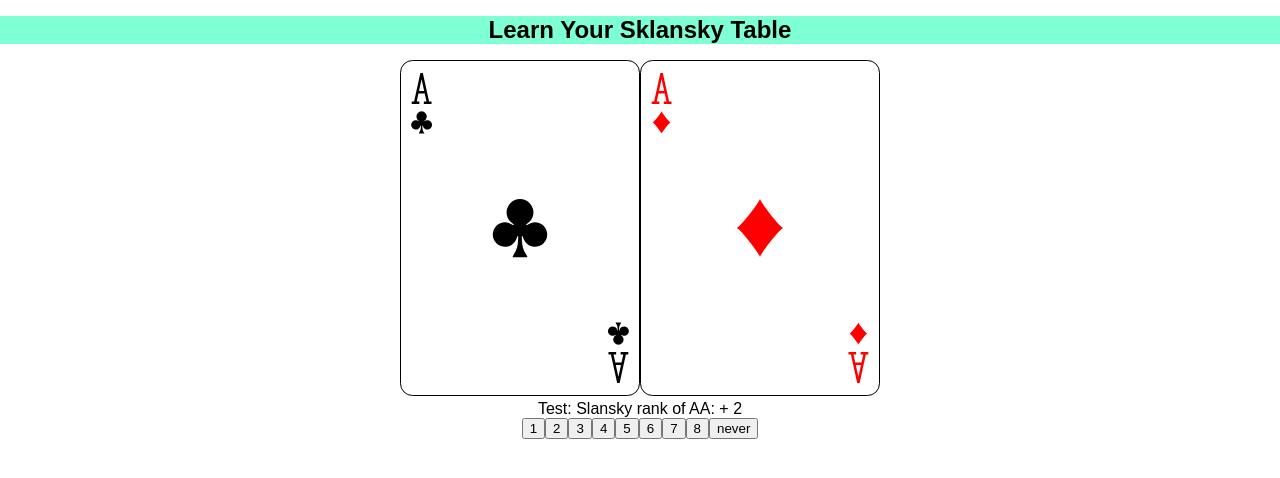
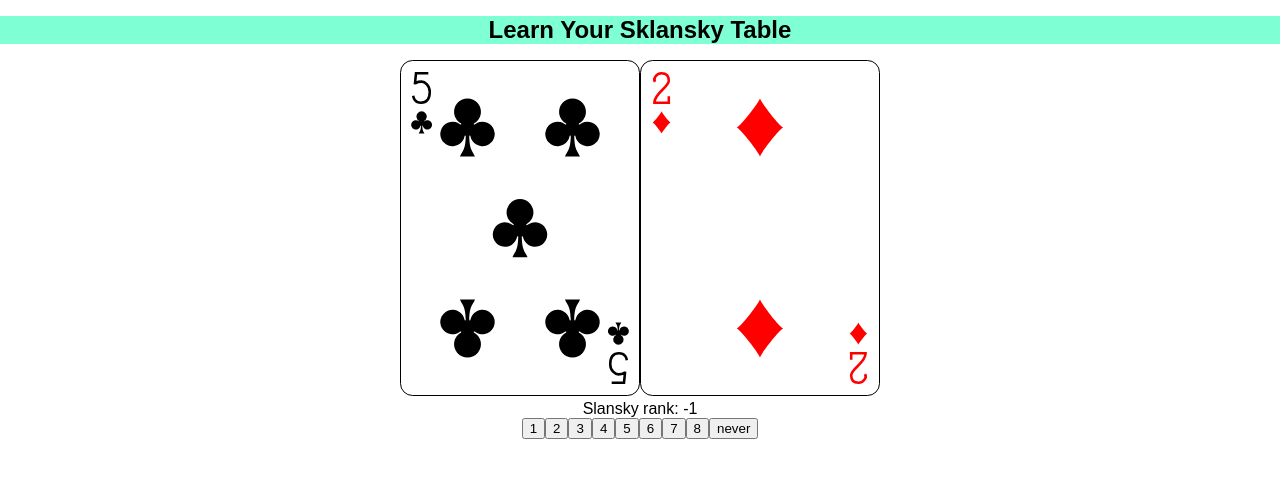
Before and after one commit to tshprecher/sklansky, a React (Create React App) app: page / in a window 1280 px wide. Shown: the top 478 px of the page. Built offline with nearby package versions, Linux system fonts and the light colour scheme.

Commit message:
show random starting hand

```diff
--- a/src/App.tsx
+++ b/src/App.tsx
@@ -10,10 +10,15 @@ enum Suit {
     Spades
 }
 
+const suits: Array<Suit> = [Suit.Clubs, Suit.Diamonds, Suit.Hearts, Suit.Spades];
+
 enum Value {
     Two = 2, Three, Four, Five, Six, Seven,
     Eight, Nine, Ten, Jack, Queen, King, Ace
 }
+
+const values: Array<Value> = [Value.Two, Value.Three, Value.Four, Value.Five, Value.Six, Value.Seven,
+                              Value.Eight, Value.Nine, Value.Ten, Value.Jack, Value.Queen, Value.King, Value.Ace];
 
 class Card {
     value: Value;
@@ -209,6 +214,18 @@ function getSklanskyValue(hand: StartingHand): number {
     return -1;
 }
 
+function randomHand(): StartingHand {
+    while (true) {
+        let val1: Value = values[Math.floor(Math.random() * 13)]
+        let val2: Value = values[Math.floor(Math.random() * 13)]
+        let suited: boolean = (Math.floor(Math.random() * 2) === 0)
+        if (val1 === val2 && suited === true) {
+            continue
+        }
+        return new StartingHand(val1, val2, suited);
+    }
+}
+
 // Views
 
 function AnswerPanel(props: any) {
@@ -227,10 +244,14 @@ function AnswerPanel(props: any) {
     );
 }
 
-class App extends React.Component {
+type AppState = { currentHand: StartingHand }
+
+class App extends React.Component<{}, AppState> {
     constructor(props: any) {
         super(props)
-        this.state = {}
+        this.state = {
+            currentHand: randomHand(),
+        }
     }
 
     private handleClick(val: number) {
@@ -238,17 +259,27 @@ class App extends React.Component {
     }
 
     public render() {
+        // denormalize a starting hand into a distinct cards
+        let suit1: Suit, suit2: Suit;
+        suit1 = suits[Math.floor(Math.random() * 4)]
+        suit2 = suits[Math.floor(Math.random() * 4)]
+        let currentHand: StartingHand = this.state.currentHand;
+        while (currentHand.value1 === currentHand.value2 && suit1 === suit2) {
+            suit2 = suits[Math.floor(Math.random() * 4)];
+        }
+
+
         return (
             <div className="App">
                 <header>
                     <h1 className="App-title">Learn Your Sklansky Table</h1>
                 </header>
                 <div>
-                    <img src={`/svgs/${new Card(Value.Ace, Suit.Clubs).toString()}.svg`} />
-                    <img src={`/svgs/${new Card(Value.Ace, Suit.Diamonds).toString()}.svg`} />
+                    <img src={`/svgs/${new Card(currentHand.value1, suit1).toString()}.svg`} />
+                    <img src={`/svgs/${new Card(currentHand.value2, suit2).toString()}.svg`} />
                 </div>
                 <div>
-                    Test: Slansky rank of AA: + {getSklanskyValue(new StartingHand(Value.Ace, Value.King, false))}
+                    Slansky rank: {getSklanskyValue(currentHand)}
                 </div>
                 <AnswerPanel onClickHandler={this.handleClick} />
             </div>
```
